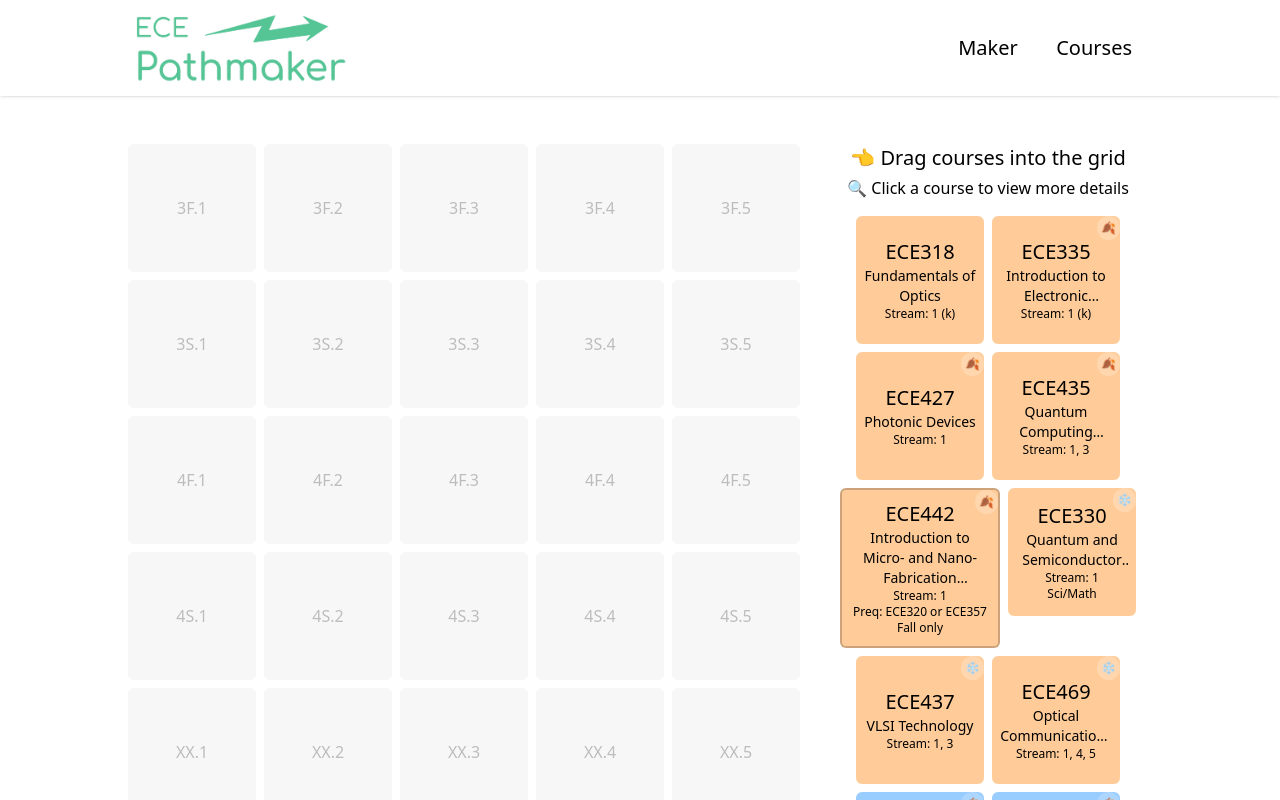
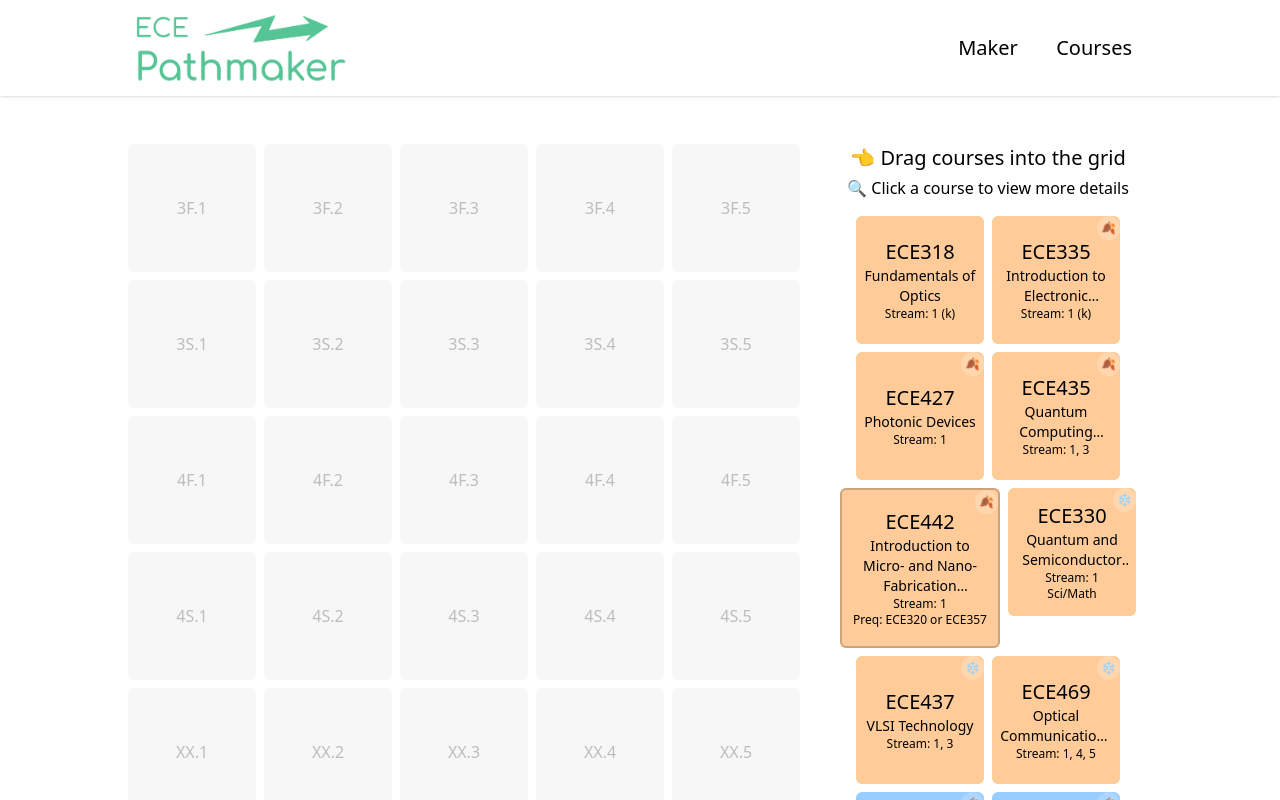
Before and after one commit to sunnwydays/ecepathmaker, a React (Vite) app: page / in a window 1280 px wide. Both pictures are taken after a click on the button 920 px from the left and 552 px from the top of the page. Shown: the top 800 px of the page. Built offline with nearby package versions, Linux system fonts and the light colour scheme.

Commit message:
Remove only fall or only winter text on MakerCard expansion

```diff
--- a/src/components/MakerCard.tsx
+++ b/src/components/MakerCard.tsx
@@ -34,14 +34,7 @@ const MakerCard:FC<MakerCardProps> = (props) => {
                 <p className={`${isExpanded ? "w-36 line-clamp-3" : "w-28 line-clamp-2"} text-center text-sm`}>{props.name}</p>
                 { getStreamLabels(props) && <p>Stream: {getStreamLabels(props)}</p> }
                 { getOtherLabels(props) && <p>{getOtherLabels(props)}</p> }
-                {isExpanded && (
-                    <>
-                        { props.preq && props.preq.length > 0 && <p>Preq: {getPreqLabels(props)}</p> }
-                        {(props.onlyF || props.onlyS) && (
-                            <p>{props.onlyF ? 'Fall' : 'Winter'} only</p>
-                        )}
-                    </>
-                )}
+                {isExpanded && props.preq && props.preq.length > 0 && <p>Preq: {getPreqLabels(props)}</p>}
                 {props.onlyF && <span className="absolute top-0 right-0 text-xs bg-white bg-opacity-20 rounded-full p-1">🍂</span>}
                 {props.onlyS && <span className="absolute top-0 right-0 text-xs bg-white bg-opacity-20 rounded-full p-1">❄️</span>}
             </article>
```
